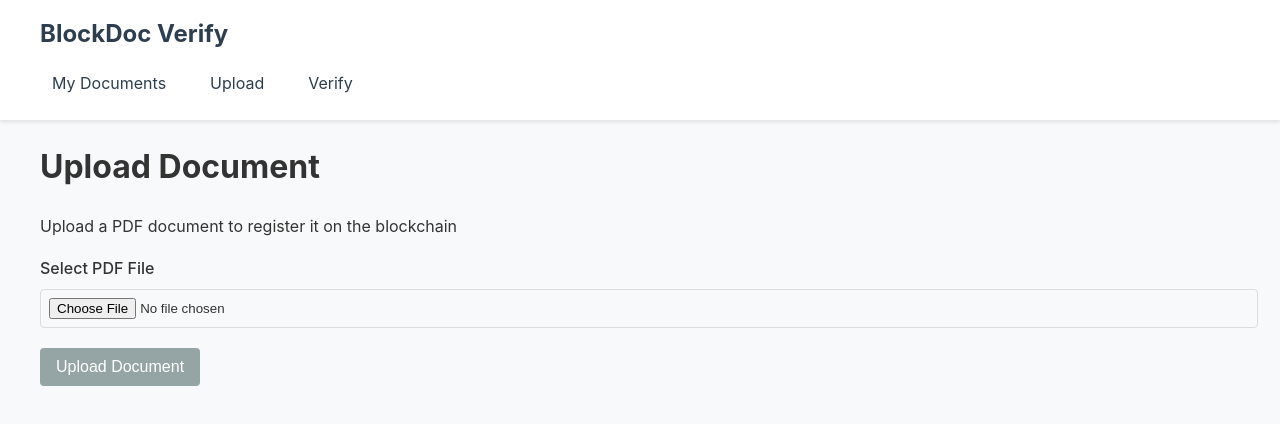
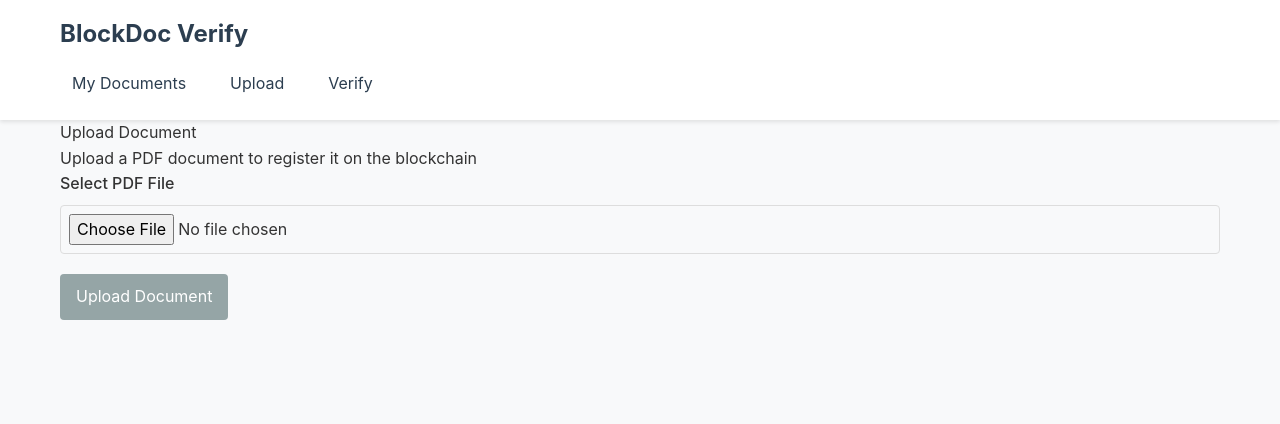
Before and after one commit to Kazut8492/blockchain-doc, a React (Create React App) app in the folder blockdoc-frontend/: page /upload in a window 1280 px wide. Shown: the top 424 px of the page. Built offline with nearby package versions, Linux system fonts and the light colour scheme.

Commit message:
tail wind

```diff
--- a/blockdoc-frontend/package.json
+++ b/blockdoc-frontend/package.json
@@ -41,5 +41,10 @@
       "last 1 firefox version",
       "last 1 safari version"
     ]
+  },
+  "devDependencies": {
+    "autoprefixer": "^10.4.21",
+    "postcss": "^8.5.3",
+    "tailwindcss": "^3.4.17"
   }
 }
--- /dev/null
+++ b/blockdoc-frontend/postcss.config.js
@@ -0,0 +1,6 @@
+module.exports = {
+  plugins: {
+    tailwindcss: {},
+    autoprefixer: {},
+  },
+}
--- a/blockdoc-frontend/src/App.css
+++ b/blockdoc-frontend/src/App.css
@@ -1,3 +1,7 @@
+@tailwind base;
+@tailwind components;
+@tailwind utilities;
+
 body {
   font-family: 'Inter', sans-serif;
   line-height: 1.6;
--- a/blockdoc-frontend/src/index.css
+++ b/blockdoc-frontend/src/index.css
@@ -1,3 +1,7 @@
+@tailwind base;
+@tailwind components;
+@tailwind utilities;
+
 body {
   margin: 0;
   font-family: -apple-system, BlinkMacSystemFont, 'Segoe UI', 'Roboto', 'Oxygen',
--- /dev/null
+++ b/blockdoc-frontend/tailwind.config.js
@@ -0,0 +1,11 @@
+/** @type {import('tailwindcss').Config} */
+module.exports = {
+  content: [
+    "./src/**/*.{js,jsx,ts,tsx}",
+    "./public/index.html"
+  ],
+  theme: {
+    extend: {},
+  },
+  plugins: [],
+}
```
Also changed, not shown: 1 other file (tests, documents, lock files or other folders).
